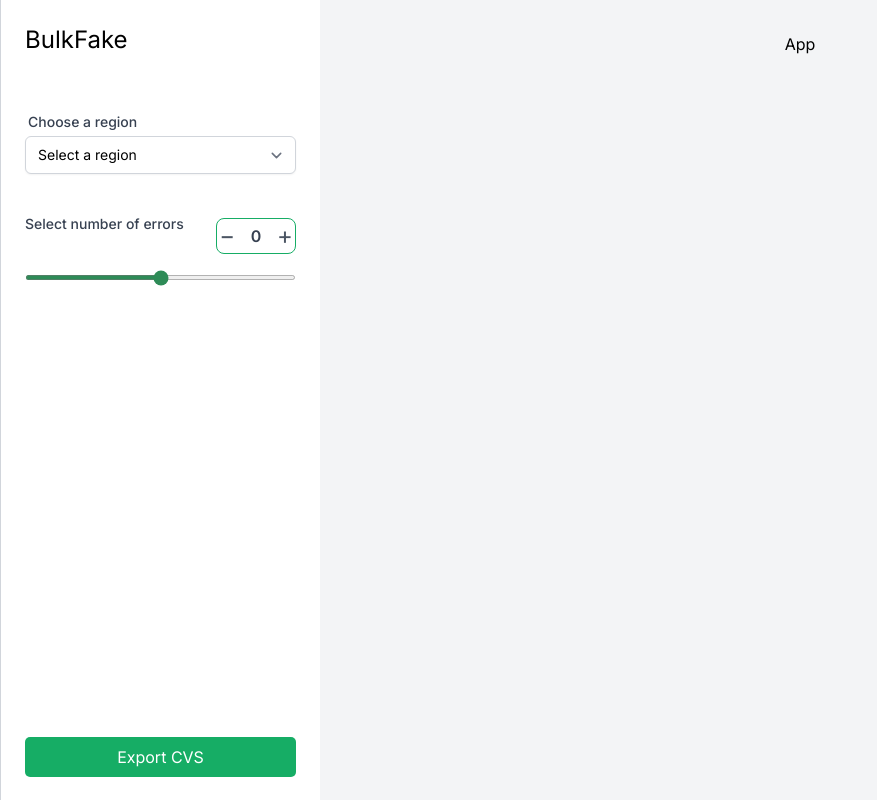
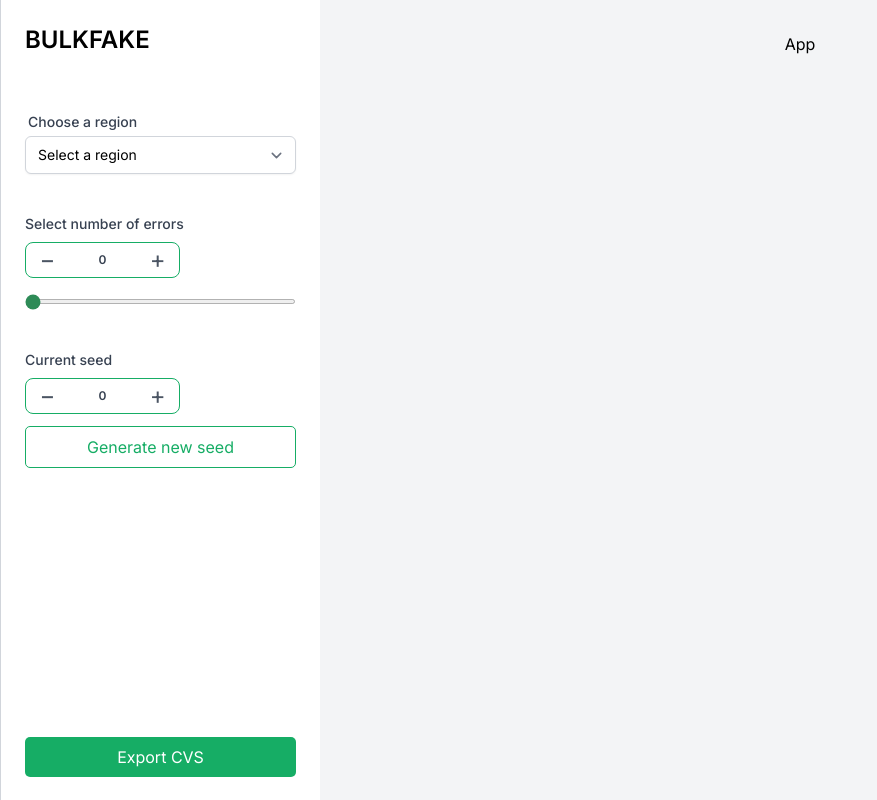
Before and after one commit to MrJeyhun/bulkfake, a React (Vite) app: page / in a window 1280 px wide. Shown: the whole page, without its empty margins (0-877 px from the left). Built offline with nearby package versions, Linux system fonts and the light colour scheme.

Commit message:
created required fields for sidebar

```diff
--- a/src/components/Counter.tsx
+++ b/src/components/Counter.tsx
@@ -1,21 +1,53 @@
-const Counter = () => {
+import { CounterType } from "@app/types/enums";
+import { CounterProps } from "@app/types/types";
+
+const Counter = (props: CounterProps) => {
+  const { count, setCount, counterType } = props;
+
+  const handleIncrement = () => {
+    switch (counterType) {
+      case CounterType.ERRORCOUNTER:
+        if (count < 1000) setCount(count + 0.5);
+        break;
+      case CounterType.SEEDCOUNTER:
+        setCount(count + 1);
+        break;
+    }
+  };
+
+  const handleDecrement = () => {
+    switch (counterType) {
+      case CounterType.ERRORCOUNTER:
+        if (count > 0) setCount(count - 0.5);
+        break;
+      case CounterType.SEEDCOUNTER:
+        if (count > 0) setCount(count - 1);
+        break;
+    }
+  };
+
   return (
-    <div className="flex flex-row h-9 w-20 rounded-lg relative bg-transparent mt-1 border border-[#16ad65] custom-number-input">
+    <div className="flex flex-row mt-2 h-9 w-[155px] rounded-lg relative bg-transparent mt-1 border border-[#16ad65] custom-number-input">
       <button
         data-action="decrement"
-        className=" bg-white-300 text-gray-600 h-full w-20 rounded-l cursor-pointer outline-none"
+        onClick={handleDecrement}
+        className="bg-white-300 px-3 text-gray-600 h-full w-20 rounded-l cursor-pointer outline-none"
       >
         <span className="m-auto text-2xl font-thin">−</span>
       </button>
       <input
         type="number"
-        className="outline-none focus:outline-none border-0 focus:border-0 text-center w-full font-semibold text-md hover:text-black focus:text-black md:text-basecursor-default flex items-center text-gray-700"
+        className="outline-none focus:outline-none border-0 focus:border-0 text-center w-full font-semibold text-xs hover:text-black focus:text-black md:text-basecursor-default flex items-center text-gray-700"
         name="custom-input-number"
-        value="0"
+        value={count}
+        onChange={(e) => {
+          setCount(+e.currentTarget.value);
+        }}
       ></input>
       <button
         data-action="increment"
-        className="bg-white-300 text-gray-600 hover:text-gray-700 h-full w-20 rounded-r cursor-pointer"
+        onClick={handleIncrement}
+        className="bg-white-300 px-3 text-gray-600 hover:text-gray-700 h-full w-20 rounded-r cursor-pointer"
       >
         <span className="m-auto text-2xl font-thin">+</span>
       </button>
--- a/src/components/Sidebar.tsx
+++ b/src/components/Sidebar.tsx
@@ -1,17 +1,20 @@
 import { useState } from "react";
 import Counter from "./Counter";
+import { CounterType, Regions } from "@app/types/enums";
 
 const Sidebar = () => {
-  const [rangeValue, setRangeValue] = useState(50);
+  const [errorRange, setErrorRange] = useState(0);
+  const [seed, setSeed] = useState(0);
+  const [region, setRegion] = useState<Regions>();
 
   const handleSliderChange = (event: any) => {
-    setRangeValue(event.target.value);
+    setErrorRange(+event.target.value);
   };
 
   return (
     <div className="h-full bg-white w-1/4 p-6 border-l border-gray-300">
-      <div id="test" className="flex mb-4 text-2xl">
-        BulkFake
+      <div id="test" className="flex mb-4 text-2xl font-semibold">
+        BULKFAKE
       </div>
       <div className="mb-4 pt-10 h-2/3">
         <div className="flex pl-[3px]">
@@ -27,37 +30,60 @@ const Sidebar = () => {
             id="region"
             name="region"
             className="mt-1 block w-full py-2 px-3 border-gray-300 bg-white rounded-md shadow-sm focus:outline-none focus:ring-indigo-500 focus:border-indigo-500 sm:text-sm"
-            value=""
+            value={region}
           >
             <option value="">Select a region</option>
-            <option value="north">North</option>
-            <option value="south">South</option>
-            <option value="east">East</option>
-            <option value="west">West</option>
+            <option value={Regions.US}>{Regions.US}</option>
+            <option value={Regions.GE}>{Regions.GE}</option>
+            <option value={Regions.PL}>{Regions.PL}</option>
           </select>
         </div>
-        <div className="flex pt-10 justify-between">
+        <div className="flex pt-10 justify-between flex-col">
           <label
-            className="block text-sm font-medium text-gray-700"
+            className="block text-sm font-medium text-gray-700 self-start"
             htmlFor="errorRange"
           >
             Select number of errors
           </label>
-          <Counter />
+          <Counter
+            count={errorRange}
+            setCount={setErrorRange}
+            counterType={CounterType.ERRORCOUNTER}
+          />
         </div>
         <div className="mt-2">
           <input
             type="range"
+            step="0.5"
             min="0"
-            max="100"
-            value={rangeValue}
+            max="1000"
+            value={errorRange}
             onChange={handleSliderChange}
             className="w-full border-[0px] h-[5px] accent-[seagreen]"
           />
         </div>
+
+        <div className="flex pt-10 justify-between flex-col">
+          <label
+            className="block text-sm font-medium text-gray-700 self-start"
+            htmlFor="seedGenerator"
+          >
+            Current seed
+          </label>
+          <Counter
+            count={seed}
+            setCount={setSeed}
+            counterType={CounterType.SEEDCOUNTER}
+          />
+        </div>
+        <div className="mt-3">
+          <button className="w-full bg-trasparent border border-[#16ad65] text-[#16ad65] py-2 px-4 rounded hover:shadow-lg focus:outline-none focus:ring focus:ring-blue-300 rounded-[5px] transition ease-out delay-120">
+            Generate new seed
+          </button>
+        </div>
       </div>
       <div className="flex items-end h-1/4">
-        <button className="w-full bg-[#16ad65] text-white py-2 px-4 rounded hover:bg-green-600 focus:outline-none focus:ring focus:ring-blue-300 rounded-[5px]">
+        <button className="w-full bg-[#16ad65] text-white py-2 px-4 rounded hover:bg-green-600 focus:outline-none focus:ring focus:ring-blue-300 rounded-[5px] transition ease-out delay-120">
           Export CVS
         </button>
       </div>
--- a/src/types/enums.ts
+++ b/src/types/enums.ts
@@ -0,0 +1,10 @@
+export enum CounterType {
+  ERRORCOUNTER = "ERRORCOUNTER",
+  SEEDCOUNTER = "SEEDCOUNTER",
+}
+
+export enum Regions {
+  US = "USA",
+  GE = "Germany",
+  PL = "Poland",
+}
--- a/src/types/types.ts
+++ b/src/types/types.ts
@@ -0,0 +1,7 @@
+import { CounterType } from "./enums";
+
+export interface CounterProps {
+  count: number;
+  setCount: React.Dispatch<React.SetStateAction<number>>;
+  counterType: CounterType;
+}
```
